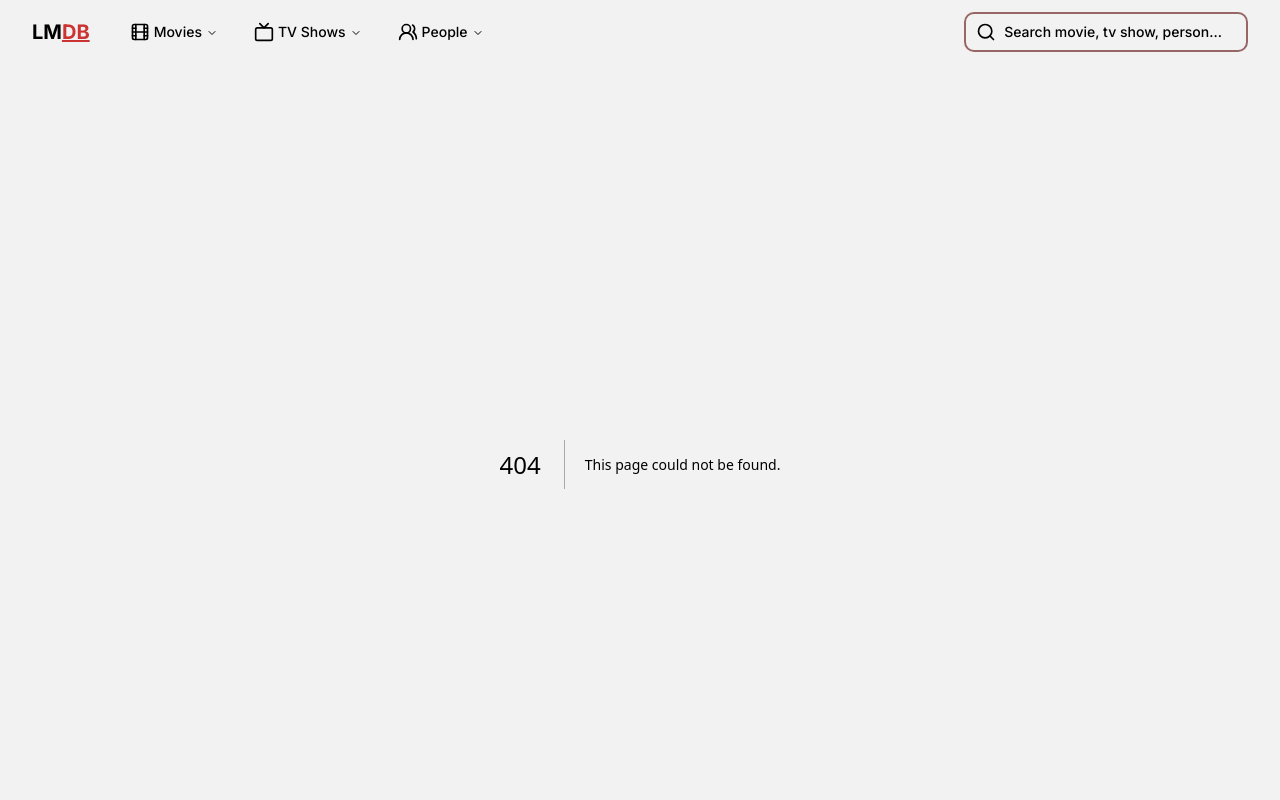
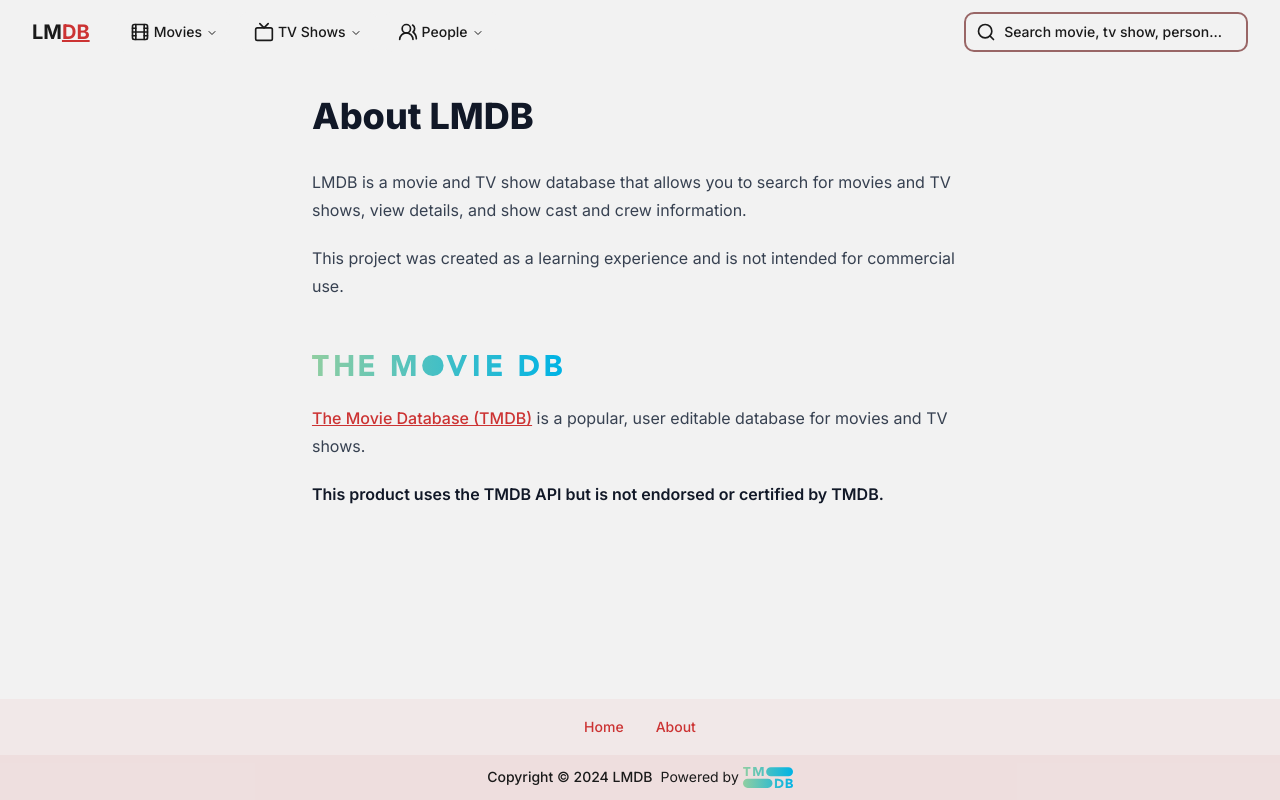
Before and after one commit to sebastian-vallin/lmdb, a Next.js app: page /about in a window 1280 px wide. Before the commit this address had no page. Shown: the top 800 px of the page. Built offline with nearby package versions, Linux system fonts and the light colour scheme.

Commit message:
Add about page

```diff
--- a/package.json
+++ b/package.json
@@ -36,6 +36,7 @@
     "vaul": "^0.9.0"
   },
   "devDependencies": {
+    "@tailwindcss/typography": "^0.5.12",
     "@types/node": "^20",
     "@types/react": "^18",
     "@types/react-dom": "^18",
--- /dev/null
+++ b/src/app/about/page.tsx
@@ -0,0 +1,86 @@
+import { Link } from "lucide-react";
+import { NextPage } from "next";
+import Image from "next/image";
+import { PropsWithChildren } from "react";
+import tmdb from "@/lib/tmdb-logo-long-alt.svg";
+
+interface Props {}
+
+const Page: NextPage<Props> = () => {
+  return (
+    <main className="container mt-8">
+      <article className="prose dark:prose-invert prose-a:text-primary mx-auto">
+        <HeadingLink level="h1" id="lmdb">
+          About LMDB
+        </HeadingLink>
+        <p>
+          LMDB is a movie and TV show database that allows you to search for
+          movies and TV shows, view details, and show cast and crew information.
+        </p>
+        <p>
+          This project was created as a learning experience and is not intended
+          for commercial use.
+        </p>
+
+        <HeadingLink level="h2" id="tmdb">
+          <Image
+            className="mr-4 inline"
+            src={tmdb}
+            alt="The Movie DB"
+            width={250}
+            height={21}
+            priority
+          />
+        </HeadingLink>
+        <p>
+          <a
+            href="https://themoviedb.com"
+            target="_blank"
+            rel="noreferrer noopener"
+          >
+            The Movie Database (TMDB)
+          </a>{" "}
+          is a popular, user editable database for movies and TV shows.
+        </p>
+        <p>
+          <strong>
+            This product uses the TMDB API but is not endorsed or certified by
+            TMDB.
+          </strong>
+        </p>
+      </article>
+    </main>
+  );
+};
+
+interface HeadingLinkProps extends PropsWithChildren {
+  level: "h1" | "h2" | "h3" | "h4" | "h5" | "h6";
+  id: string;
+}
+
+const iconSize = {
+  h1: "w-7 h-7",
+  h2: "w-6 h-6",
+  h3: "w-5 h-5",
+  h4: "w-4 h-4",
+  h5: "w-4 h-4",
+  h6: "w-4 h-4",
+};
+
+const HeadingLink: React.FC<HeadingLinkProps> = ({ level, id, children }) => {
+  const Comp = level;
+
+  return (
+    <Comp id={id}>
+      <a href={`#${id}`} className="not-prose group hover:underline">
+        {children}
+        <Link
+          className={`ml-2 hidden group-hover:inline ${iconSize[level]}`}
+          strokeWidth={3}
+        />
+      </a>
+    </Comp>
+  );
+};
+
+export default Page;
--- a/src/app/layout.tsx
+++ b/src/app/layout.tsx
@@ -11,8 +11,8 @@
 });
 
 export const metadata: Metadata = {
-  title: "Create Next App",
-  description: "Generated by create next app",
+  title: "LMDB",
+  description: "A movie database powered by TMDB.",
 };
 
 export default function RootLayout({
--- a/src/app/page.tsx
+++ b/src/app/page.tsx
@@ -33,9 +33,9 @@
               </span>
               <small className="absolute -bottom-4 right-0 text-xs">
                 Powered by{" "}
-                <a className="underline" href="https://www.themoviedb.org/">
+                <Link className="underline" href="/about#tmdb">
                   TMDB
-                </a>
+                </Link>
               </small>
             </span>
           </h1>
--- a/src/components/footer.tsx
+++ b/src/components/footer.tsx
@@ -23,12 +23,7 @@
             </li>
             <li>
               <Button asChild variant="link">
-                <Link href="/movie">Movies</Link>
-              </Button>
-            </li>
-            <li>
-              <Button asChild variant="link">
-                <Link href="/movie/trending">Trending</Link>
+                <Link href="/about">About</Link>
               </Button>
             </li>
           </ul>
@@ -44,15 +39,13 @@
           <TooltipProvider>
             <Tooltip>
               <TooltipTrigger>
-                <Link href="https://www.themoviedb.org/">
+                <Link href="/about#tmdb">
                   <Image src={tmdbImage} alt="TMDB" width={50} height={21} />
                 </Link>
               </TooltipTrigger>
               <TooltipContent>
                 <Button asChild variant="link" className="font-semibold">
-                  <Link href="https://www.themoviedb.org/">
-                    The Movie Database (TMDB)
-                  </Link>
+                  <Link href="/about#tmdb">The Movie Database (TMDB)</Link>
                 </Button>
               </TooltipContent>
             </Tooltip>
--- a/tailwind.config.ts
+++ b/tailwind.config.ts
@@ -78,7 +78,7 @@
       },
     },
   },
-  plugins: [require("tailwindcss-animate")],
+  plugins: [require("tailwindcss-animate"), require("@tailwindcss/typography")],
 } satisfies Config;
 
 export default config;
```
Also changed, not shown: src/lib/tmdb-logo-long-alt.svg (added), 1 other file (tests, documents, lock files or other folders).
